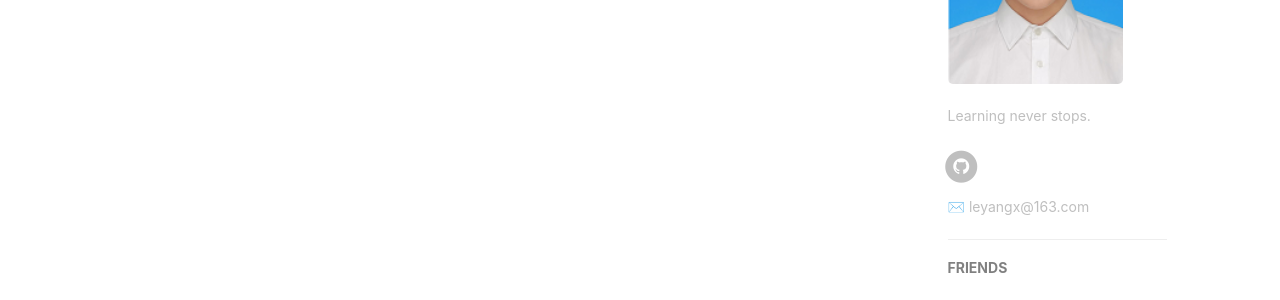
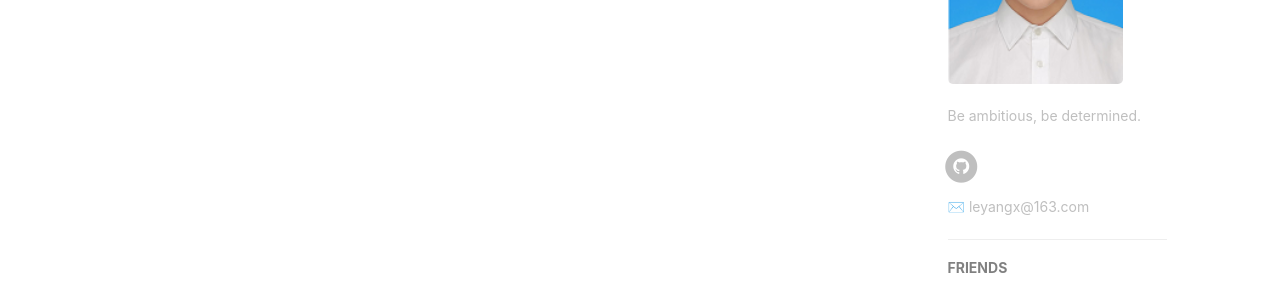
Before and after one commit to HaoWillSi/HaoWillSi.github.io, a Jekyll site: the page built from index.html, in a window 1280 px wide. Shown: the part 743-1043 px from the top of the page. Built offline with Jekyll 4.4.1, drawn with Linux system fonts in a browser that asks for light colours; nearby versions of some CDN libraries; the list of posts is cut into pages by our own code; comment, search, counter and statistics services are not loaded.

Commit message:
Update _config.yml
revise the describe

```diff
--- a/_config.yml
+++ b/_config.yml
@@ -4,7 +4,7 @@ SEOTitle: 日常笔记 | LeyangX Blog
 header-img: img/post-bg-desk.jpg
 email: "leyangx@163.com"
 description: "This is LeyangX's blog to record the life of Learning, Exploring and Creating."
-keyword: "LeyangX, Complex Network, Bipartite Network"
+keyword: "LeyangX, Complex Network, Machine Learning"
 url: "https://xueleyang.github.io"              # your host, for absolute URL
 baseurl: ""                             # for example, '/blog' if your blog hosted on 'host/blog'
 
@@ -76,7 +76,7 @@ ga_domain: auto
 
 # Sidebar settings
 sidebar: true                           # whether or not using Sidebar.
-sidebar-about-description: "Learning never stops."
+sidebar-about-description: "Be ambitious, be determined."
 sidebar-avatar: /img/post-bg-head.png      # use absolute URL, seeing it's used in both `/` and `/about/`
 
 
```
